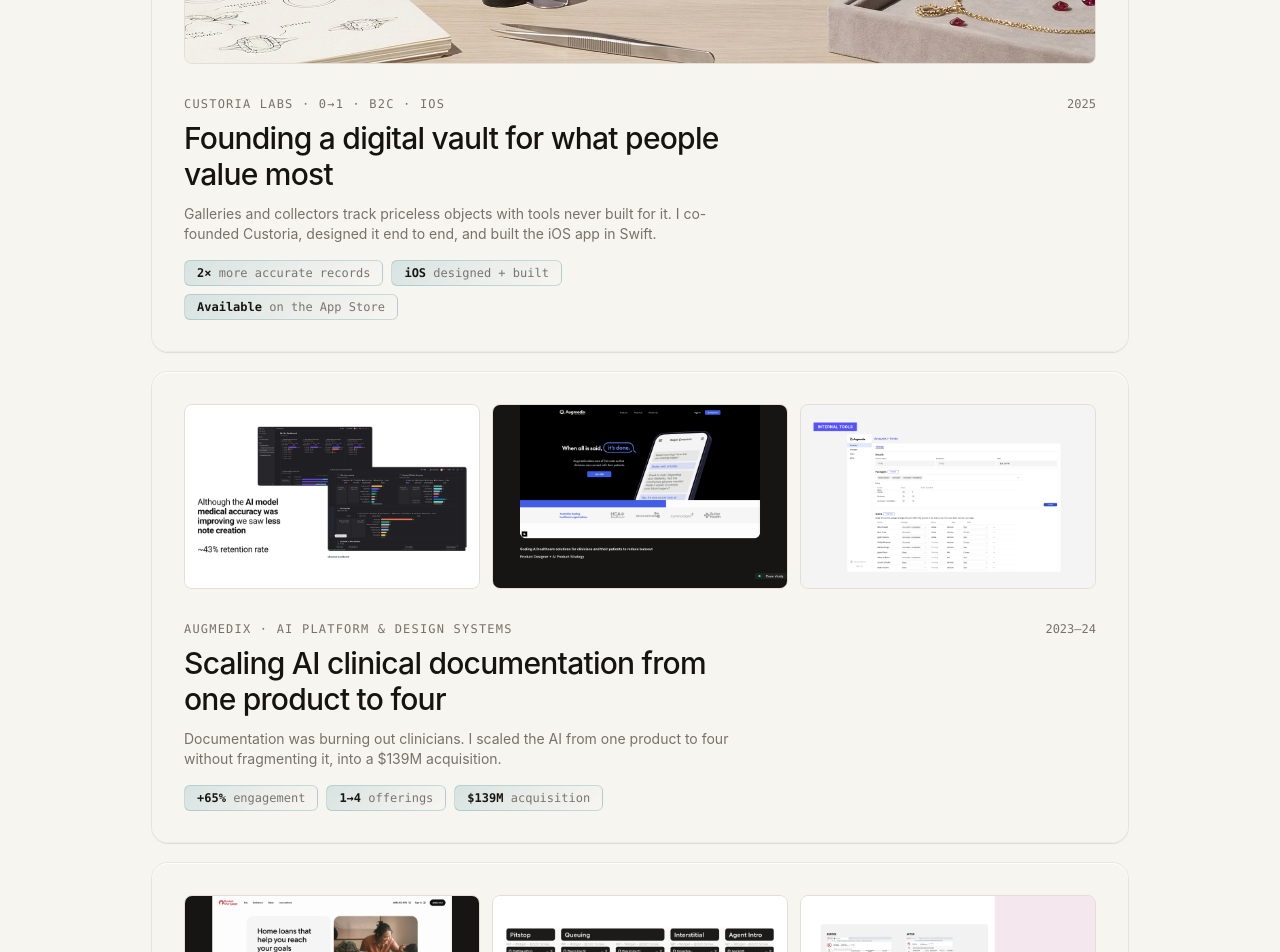
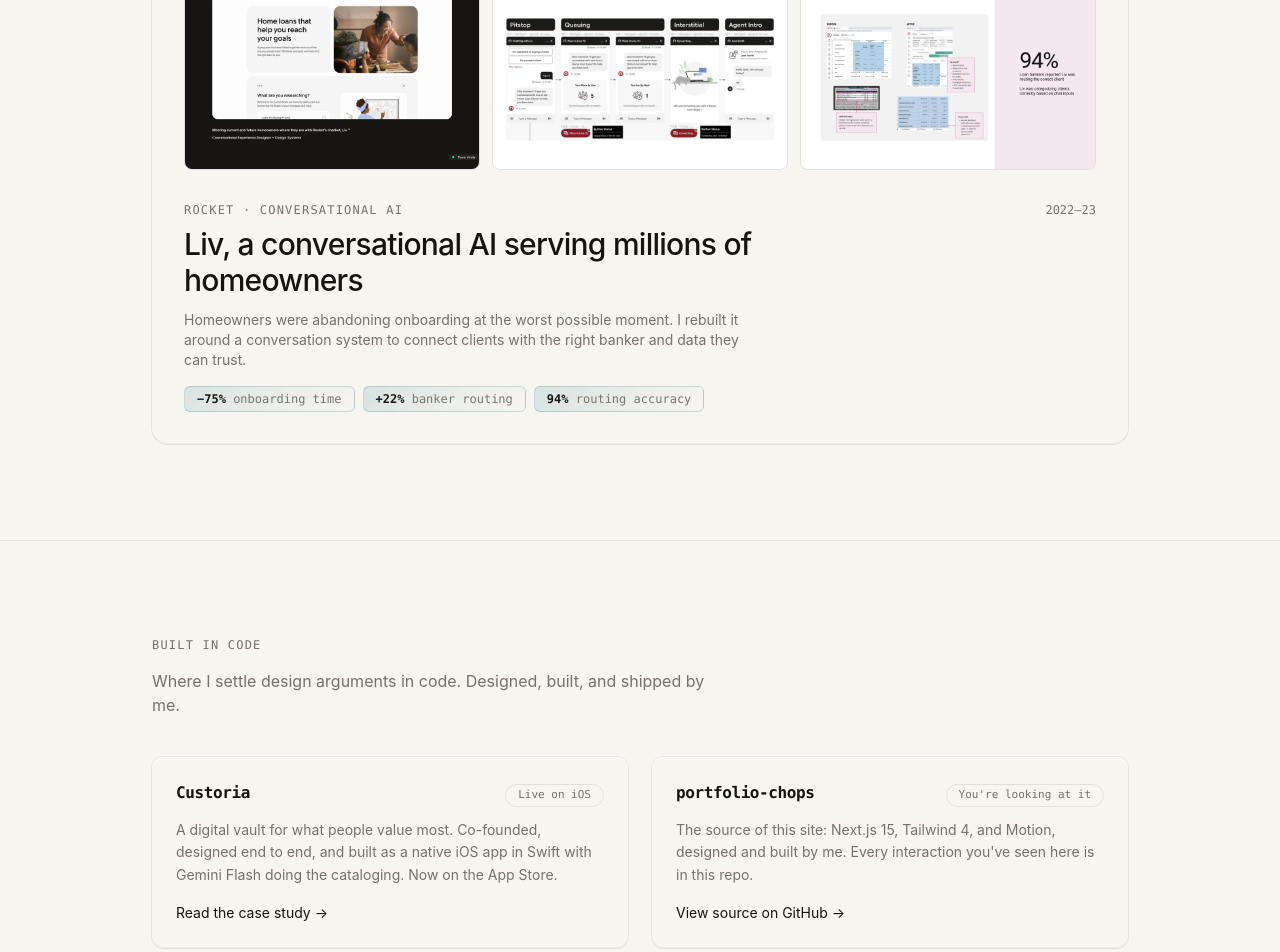
Before and after one commit to acaspx/portfolio-chops, a Next.js app: page / in a window 1280 px wide. Shown: the part 1540-2492 px from the top of the page. Built offline with nearby package versions, Linux system fonts and the light colour scheme.

Commit message:
Move Custoria from Work grid to Built-in-code section

```diff
--- a/app/page.tsx
+++ b/app/page.tsx
@@ -21,23 +21,6 @@
       { file: "sa-360-overview.png", alt: "360° View overview with AI briefing and state map" },
       { file: "sa-bills.png", alt: "Bills grouped by AI momentum score" },
       { file: "sa-whats-changed.png", alt: "What's Changed priority panel since last visit" },
-    ],
-  },
-  {
-    slug: "custoria",
-    company: "Custoria Labs",
-    title: "Founding a digital vault for what people value most",
-    tags: "0→1 · B2C · iOS",
-    year: "2025",
-    result:
-      "Galleries and collectors track priceless objects with tools never built for it. I co-founded Custoria, designed it end to end, and built the iOS app in Swift.",
-    metrics: [
-      { value: "2×", label: "more accurate records" },
-      { value: "iOS", label: "designed + built" },
-      { value: "Available", label: "on the App Store" },
-    ],
-    images: [
-      { file: "cu-hero.jpg", alt: "The Custoria Labs web app on a laptop in a jewelry studio" },
     ],
   },
   {
--- a/components/SideProjects.tsx
+++ b/components/SideProjects.tsx
@@ -1,6 +1,15 @@
 import Reveal from "@/components/Reveal";
 
 const projects = [
+  {
+    name: "Custoria",
+    status: "Live on iOS",
+    description:
+      "A digital vault for what people value most. Co-founded, designed end to end, and built as a native iOS app in Swift with Gemini Flash doing the cataloging. Now on the App Store.",
+    href: "/work/custoria",
+    cta: "Read the case study",
+    internal: true,
+  },
   {
     name: "portfolio-chops",
     status: "You're looking at it",
@@ -8,6 +17,7 @@
       "The source of this site: Next.js 15, Tailwind 4, and Motion, designed and built by me. Every interaction you've seen here is in this repo.",
     href: "https://github.com/acaspx/portfolio-chops",
     cta: "View source on GitHub",
+    internal: false,
   },
 ];
 
@@ -24,13 +34,12 @@
           </p>
         </Reveal>
 
-        <div className="mt-10 grid gap-6 sm:grid-cols-1">
+        <div className="mt-10 grid gap-6 sm:grid-cols-2">
           {projects.map((p, i) => (
             <Reveal key={p.name} delay={i * 0.1}>
               <a
                 href={p.href}
-                target="_blank"
-                rel="noopener noreferrer"
+                {...(p.internal ? {} : { target: "_blank", rel: "noopener noreferrer" })}
                 className="group block h-full rounded-xl bg-paper/70 p-6 emboss emboss-hover"
               >
                 <div className="flex items-baseline justify-between gap-4">
```
